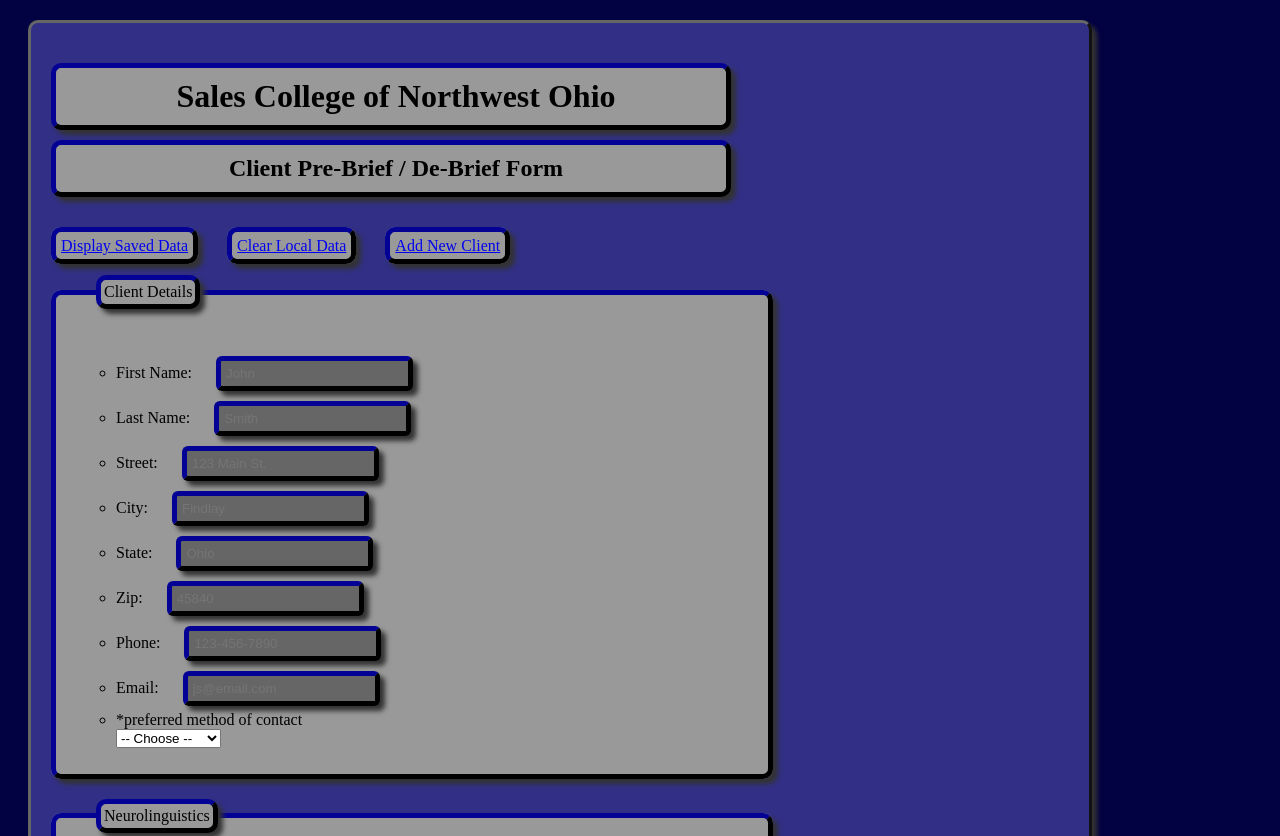
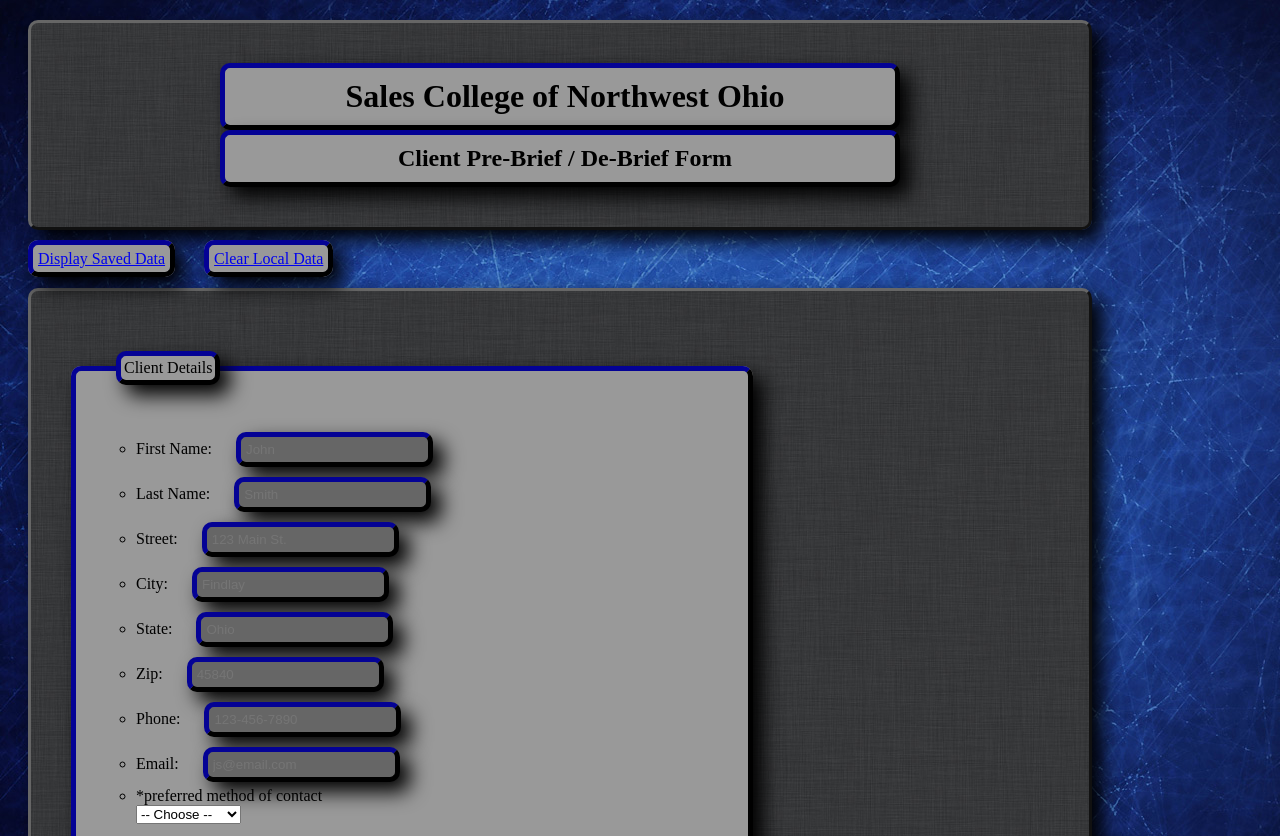
Before and after one commit to shawn82x/morgart_shawn_mdv-projects, a plain HTML site: page VFW/morgart_shawn_prebrief_debrief/additem.html in a window 1280 px wide. Shown: the top 836 px of the page. Drawn offline with Linux system fonts and the light colour scheme.

Commit message:
added background effects, got most of the js working.
"select" menu still not pulling data for the form.

```diff
--- a/VFW/morgart_shawn_prebrief_debrief/additem.html
+++ b/VFW/morgart_shawn_prebrief_debrief/additem.html
@@ -19,13 +19,16 @@
 </head>
 
 <body>
-    <form action="#" method="post" id="contactForm" />
+    <div>
         <h1>Sales College of Northwest Ohio</h1>
         <h2>Client Pre-Brief / De-Brief Form</h2>
+    </div>
 
         <a href='#' id="displayLink">Display Saved Data</a>
+        <a href='additem.html' id="addNew" style="display: none;">Add New Client</a>
         <a href='#' id="clearLink">Clear Local Data</a>
-        <a href='additem.html' id="addNew">Add New Client</a>
+
+    <form action="#" method="post" id="contactForm" />
 
         <fieldset>
             <legend>Client Details</legend>
@@ -51,12 +54,14 @@
                 <li><input type="radio" value="kines" id="kines" name="repStyle" /><label for="kines">Kinesthetic: looks down and right. Talk = Slow. Uses words related to "feeling"</label></li>
             </ul>
             <h4>Meta-Programs</h4>
+            <ul>
                 <li><label for="direction">Direction: toward vs. away: </label><input type="range" id="direction" min="-5" max="5" /></li>
                 <li><label for="source">Source: internal vs. external: </label><input type="range" id="source" min="-5" max="5" /></li>
                 <li><label for="reason">Reason: options vs. procedures: </label><input type="range" id="reason" min="-5" max="5" /></li>
                 <li><label for="level">Level: proactive vs. reactive: </label><input type="range" id="level" min="-5" max="5" /></li>
                 <li><label for="scope">Scope: big-picture vs. details: </label><input type="range" id="scope" min="-5" max="5" /></li>
                 <li><label for="change">Change: sameness vs. difference: </label><input type="range" id="change" min="-5" max="5" /></li>
+            </ul>
             <h4>Channel</h4>
             <ul>
                 <li><input type="radio" value="see" id="see" name="channel" /><label for="see">See: Must see examples.</label></li>
@@ -103,7 +108,6 @@
         </fieldset>
 
          <input type="submit" value="Save Client" input="submit" id="submit" /><br />
-
     </form>
 
 </body>
--- a/VFW/morgart_shawn_prebrief_debrief/main.js
+++ b/VFW/morgart_shawn_prebrief_debrief/main.js
@@ -14,7 +14,7 @@ window.addEventListener("DOMContentLoaded", function(){
 
     //Create select field element and populate with options
     function chooseGroup() {
-        var formTag = document.getElementsByTagName("form"),
+        var formTag = document.getElementsByTagName("div"),
             selectLi = $("select"),
             makeSelect = document.createElement("select");
             makeSelect.setAttribute("id", "groups");
@@ -104,26 +104,33 @@ window.addEventListener("DOMContentLoaded", function(){
             item.phone      = ["Phone:", $("phone").value];
             item.email      = ["Email:", $("email").value];
             item.taskType   = ["Preferred Method of Contact:", taskGroup];
+            item.lineBreak  = [" ", lineBreak];
+            item.rep        = ["Representational Style:", repStyleValue];
+            item.lineBreak2 = [" ", lineBreak];
             item.direction  = ["Direction: toward vs. away:", $("direction").value];
             item.source     = ["Source: internal vs. external:", $("source").value];
             item.reason     = ["Reason: options vs. procedures:", $("reason").value];
             item.level      = ["Level: proactive vs. reactive:", $("level").value];
             item.scope      = ["Scope big-picture vs. details:", $("scope").value];
             item.change     = ["Change sameness vs. difference:", $("change").value];
+            item.lineBreak3 = [" ", lineBreak];
+            item.chan       = ["Channel:", channelValue];
+            item.conv       = ["Convincer:", convincerValue];
+            item.lineBreak4 = [" ", lineBreak];
             item.theor      = ["Theoretical:", $("theor").value];
             item.util       = ["Utilitarian:", $("util").value];
             item.aesth      = ["Aesthetic:", $("aesth").value];
             item.soci       = ["Social:", $("soci").value];
             item.indiv      = ["Individualistic:", $("indiv").value];
             item.trad       = ["Traditional:", $("trad").value];
+            item.lineBreak5 = [" ", lineBreak];
+            item.social     = ["Social Style:", socialstyleValue];
+            item.lineBreak6 = [" ", lineBreak];
             item.dom        = ["Dominance:", $("dom").value];
             item.inf        = ["Influencing:", $("inf").value];
             item.stead      = ["Steadiness:", $("stead").value];
             item.comp       = ["Compliance:", $("comp").value];
-            item.rep        = ["Representational Style:", repStyleValue];
-            item.chan       = ["Channel:", channelValue];
-            item.conv       = ["Convincer:", convincerValue];
-            item.soci       = ["Social Style:", socialstyleValue];
+            item.lineBreak7 = [" ", lineBreak];
 
         // Save data into Local Storage: Use Stringify to convert our object to a string.
         localStorage.setItem(id, JSON.stringify(item));
@@ -174,7 +181,7 @@ window.addEventListener("DOMContentLoaded", function(){
     //Variable defaults
     var taskGroup = ["-- Choose --", "Email", "Phone-Home", "Phone-Mobile", "Phone-Office"],
         taskType;
-
+    var lineBreak = "----------------------------------------";
     chooseGroup();
 
 
--- a/VFW/morgart_shawn_prebrief_debrief/styles.css
+++ b/VFW/morgart_shawn_prebrief_debrief/styles.css
@@ -7,26 +7,31 @@ for: Visual Frameworks 1110: Project 2
 */
 
 body {
-    background-color: #020141;
+    background-image: url(images/blue-scratched-texture.jpg);
+
+/*    background-image: url(images/ios-linen.jpg);     */
 }
 
 form {
+    padding: 40px 20px 40px 20px;
     margin: 20px 180px 20px 20px;
     border: outset #666666;
         -moz-border-radius: 10px;
         -webkit-border-radius: 10px;
-        -moz-box-shadow: 5px 5px 5px #333333;
-        -webkit-box-shadow: 5px 5px 5px #333333;
-    background-color: #323086;
+        -moz-box-shadow: 10px 10px 10px #000000;
+        -webkit-box-shadow: 10px 10px 20px #000000;
+    background-image: url(images/ios-linen.jpg);
+
+/*    background-image: url(images/blue-scratched-texture.jpg);   */
 }
 
 h1 {
-    margin: 40px 20px 10px 20px;
+    margin: auto;
     border: 5px outset #020141;
         -moz-border-radius: 10px;
         -webkit-border-radius: 10px;
-        -moz-box-shadow: 5px 5px 5px #333333;
-        -webkit-box-shadow: 5px 5px 5px #333333;
+        -moz-box-shadow: 10px 10px 10px #000000;
+        -webkit-box-shadow: 10px 10px 20px #000000;
     padding: 10px 10px 10px 20px;
     background-color: #999999;
     text-align: center;
@@ -35,12 +40,12 @@ h1 {
 }
 
 h2 {
-    margin: 10px 20px 40px 20px;
+    margin: auto;
     border: 5px outset #020141;
         -moz-border-radius: 10px;
         -webkit-border-radius: 10px;
-        -moz-box-shadow: 5px 5px 5px #333333;
-        -webkit-box-shadow: 5px 5px 5px #333333;
+        -moz-box-shadow: 10px 10px 10px #000000;
+        -webkit-box-shadow: 10px 10px 20px #000000;
     padding: 10px 10px 10px 20px;
     background-color: #999999;
     text-align: center;
@@ -52,10 +57,10 @@ fieldset {
     border: 5px outset #020141;
         -moz-border-radius: 10px;
         -webkit-border-radius: 10px;
-        -moz-box-shadow: 5px 5px 5px #333333;
-        -webkit-box-shadow: 5px 5px 5px #333333;
+        -moz-box-shadow: 10px 10px 10px #000000;
+        -webkit-box-shadow: 10px 10px 20px #000000;
     padding-left: 20px;
-    width: 680px;
+    width: 640px;
     background-color: #999999;
 
 }
@@ -69,8 +74,8 @@ legend {
     border: 5px outset #020141;
         -moz-border-radius: 10px;
         -webkit-border-radius: 10px;
-        -moz-box-shadow: 5px 5px 5px #333333;
-        -webkit-box-shadow: 5px 5px 5px #333333;
+        -moz-box-shadow: 10px 10px 10px #000000;
+        -webkit-box-shadow: 10px 10px 20px #000000;
     padding: 3px;
     background-color: #999999;
     width: auto;
@@ -83,10 +88,10 @@ input {
     margin: 5px 5px 5px 20px;
     background-color: #666666;
     border: 5px outset #020141;
-        -moz-border-radius: 6px;
-        -webkit-border-radius: 6px;
-        -moz-box-shadow: 5px 5px 5px #333333;
-        -webkit-box-shadow: 5px 5px 5px #333333;
+        -moz-border-radius: 10px;
+        -webkit-border-radius: 10px;
+        -moz-box-shadow: 10px 10px 10px #000000;
+        -webkit-box-shadow: 10px 10px 20px #000000;
     padding: 5px;
 }
 
@@ -95,11 +100,24 @@ a {
     border: 5px outset #020141;
         -moz-border-radius: 10px;
         -webkit-border-radius: 10px;
-        -moz-box-shadow: 5px 5px 5px #333333;
-        -webkit-box-shadow: 5px 5px 5px #333333;
+        -moz-box-shadow: 10px 10px 10px #000000;
+        -webkit-box-shadow: 10px 10px 20px #000000;
     padding: 5px;
     background-color: #999999;
 
 }
 
 a:hover {color: red;}
+
+div {
+    padding: 40px 20px 40px 20px;
+    margin: 20px 180px 20px 20px;
+    border: outset #666666;
+        -moz-border-radius: 10px;
+        -webkit-border-radius: 10px;
+        -moz-box-shadow: 10px 10px 10px #000000;
+        -webkit-box-shadow: 10px 10px 20px #000000;
+    background-image: url(images/ios-linen.jpg);
+
+ /*   background-image: url(images/blue-scratched-texture.jpg);     */
+}
```
Also changed, not shown: VFW/morgart_shawn_prebrief_debrief/images/background.jpg (added), VFW/morgart_shawn_prebrief_debrief/images/blue-scratched-texture.jpg (added), VFW/morgart_shawn_prebrief_debrief/images/ios-linen.jpg (added). Lines whose indentation alone changed are shown as unchanged.
